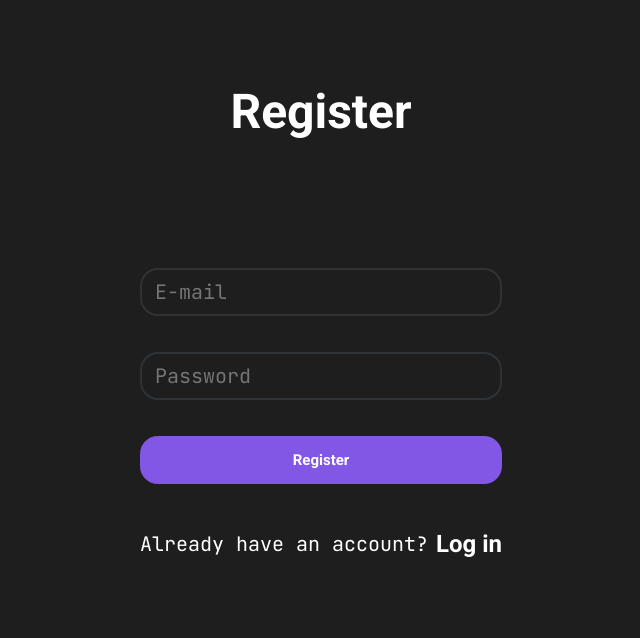
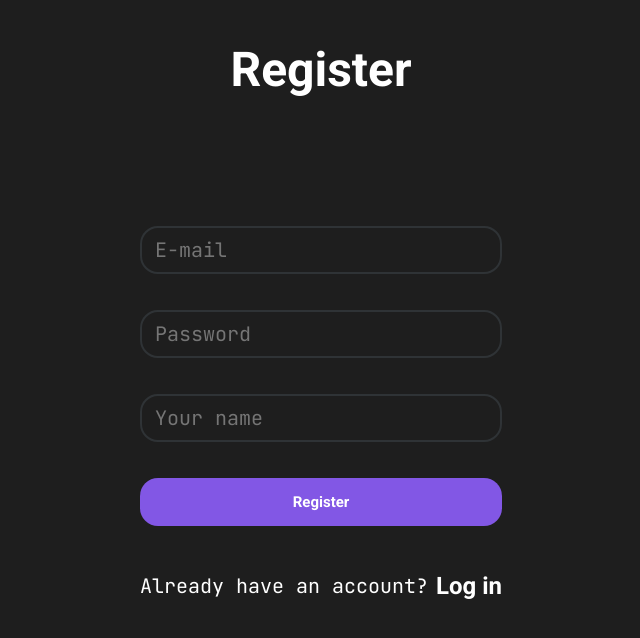
Before and after one commit to pedromeira220/twitter-clone, a React (Vite) app in the folder client/: page / in a window 1280 px wide. Shown: the top 638 px of the page, without its empty margins (319-959 px from the left). Built offline with nearby package versions, Linux system fonts and the light colour scheme.

Commit message:
Adding the name input in register page and fixing some erros at the auth pages

```diff
--- a/client/src/pages/Auth/LogIn/index.tsx
+++ b/client/src/pages/Auth/LogIn/index.tsx
@@ -4,7 +4,7 @@ import { InputMain } from "../../../components/InputMain";
 import { TextBodyBold } from "../../../components/Typography/TextBodyBold";
 import { TextCode } from "../../../components/Typography/TextCode";
 import { theme } from "../../../public/theme";
-import { AuthUseCase } from "../authUseCase";
+import { AuthUseCase } from "../AuthUseCase";
 import { Container, MainFrame, Title, Form, Footer } from "./style";
 
 const authUseCase = new AuthUseCase();
--- a/client/src/pages/Auth/Register/index.tsx
+++ b/client/src/pages/Auth/Register/index.tsx
@@ -4,7 +4,7 @@ import { InputMain } from "../../../components/InputMain";
 import { TextBodyBold } from "../../../components/Typography/TextBodyBold";
 import { TextCode } from "../../../components/Typography/TextCode";
 import { theme } from "../../../public/theme";
-import { AuthUseCase } from "../authUseCase";
+import { AuthUseCase } from "../AuthUseCase";
 import { Container, MainFrame, Title, Form, Footer } from "./style";
 
 const authUseCase = new AuthUseCase();
@@ -12,6 +12,7 @@ const authUseCase = new AuthUseCase();
 export function Register() {
 	const [emailText, setEmailText] = useState("");
 	const [passwordText, setPasswordText] = useState("");
+	const [nameText, setNameText] = useState("");
 
 	function throwError(errorMessage: string) {
 		alert(errorMessage);
@@ -21,10 +22,10 @@ export function Register() {
 		event.preventDefault();
 
 		if (!authUseCase.isValidEmail(emailText)) {
-			throwError("Invalid email");
+			throwError("Invalid email format");
 		}
 
-		console.log(emailText, passwordText);
+		console.log(emailText, passwordText, nameText);
 	}
 
 	function handleEmailInputChange(event: React.ChangeEvent<HTMLInputElement>) {
@@ -38,6 +39,11 @@ export function Register() {
 	) {
 		const text = event?.target.value;
 		setPasswordText(text);
+	}
+
+	function handleNameInputChange(event: React.ChangeEvent<HTMLInputElement>) {
+		const text = event?.target.value;
+		setNameText(text);
 	}
 	return (
 		<Container>
@@ -63,6 +69,13 @@ export function Register() {
 						type={"password"}
 						placeholder="Password"
 					/>
+					<InputMain
+						onChange={(event) => {
+							handleNameInputChange(event);
+						}}
+						type={"text"}
+						placeholder="Your name"
+					/>
 					<ButtonMain
 						type="submit"
 						onClick={handleLogIn}
@@ -74,20 +87,32 @@ export function Register() {
 				</Form>
 
 				<Footer>
-					<TextCode>Already have an account?</TextCode>
+					<span style={{ textAlign: "center" }}>
+						<TextCode>Already have an account?</TextCode>
+					</span>
+
 					<div
 						style={{
 							color: theme.colors.theme.light,
 						}}
 					>
 						<TextBodyBold>
-							<span
+							<div
 								style={{
-									fontSize: 24,
+									display: "flex",
+									justifyContent: "center",
+									alignItems: "center",
 								}}
 							>
-								Log in
-							</span>
+								<span
+									style={{
+										fontSize: 24,
+										textAlign: "center",
+									}}
+								>
+									Log in
+								</span>
+							</div>
 						</TextBodyBold>
 					</div>
 				</Footer>
--- a/client/src/pages/Auth/Register/style.ts
+++ b/client/src/pages/Auth/Register/style.ts
@@ -7,16 +7,11 @@ export const Container = styled.div`
 	justify-content: center;
 
 	height: 80vh;
-
 `;
-
 
 export const MainFrame = styled.div`
 	max-width: 500px;
 	margin: 0 auto;
-
-
-
 `;
 
 export const Title = styled.div`
@@ -24,7 +19,6 @@ export const Title = styled.div`
 	font-size: 48px;
 	text-align: center;
 	width: 100%;
-
 `;
 
 export const Form = styled.form`
@@ -37,7 +31,7 @@ export const Form = styled.form`
 export const Footer = styled.footer`
 	display: flex;
 	width: 100%;
-    justify-content: center;
+	justify-content: space-between;
 	align-items: center;
 	gap: 8px;
 	margin-top: 46px;
```
Lines whose indentation alone changed are shown as unchanged.
